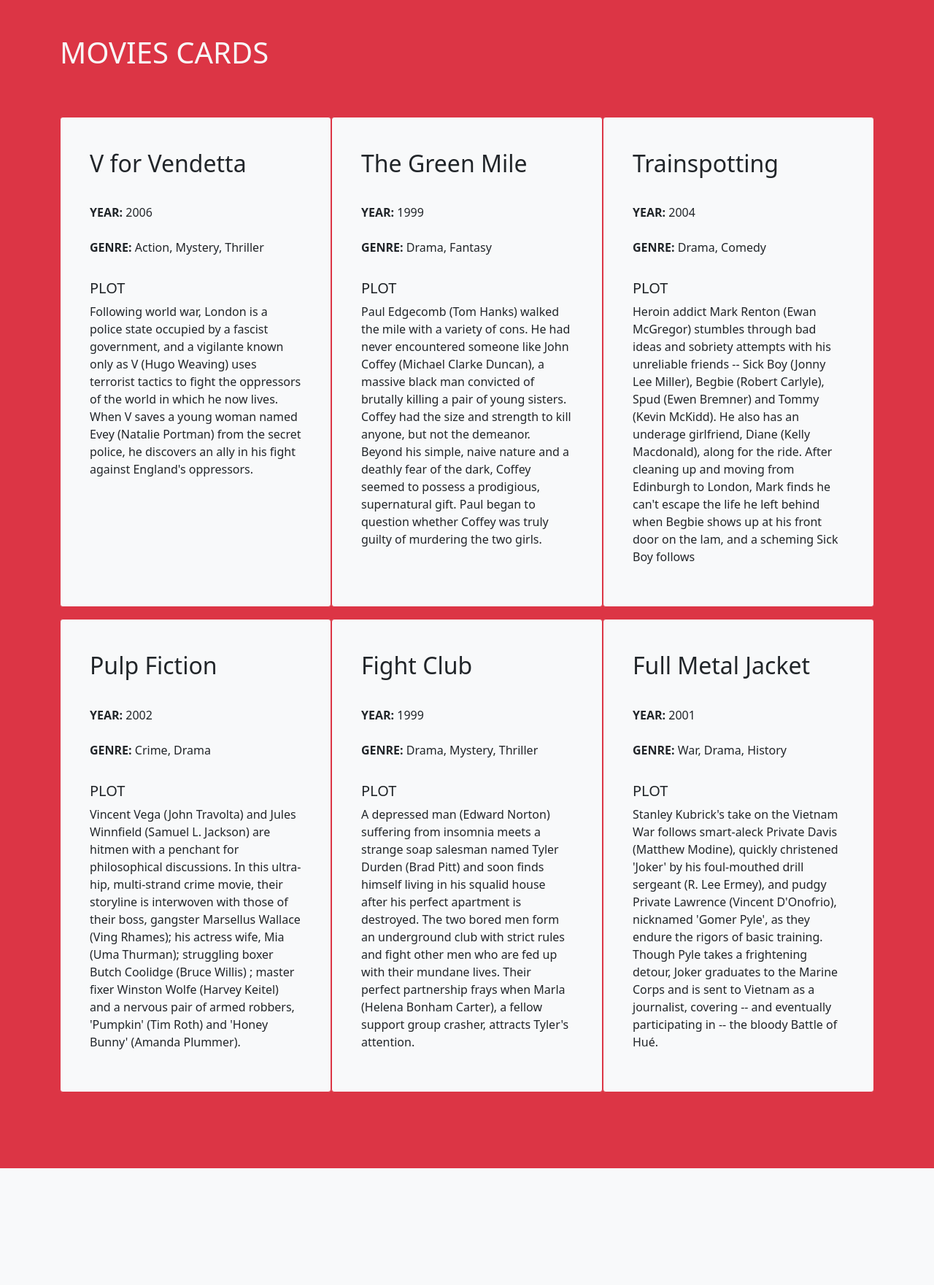
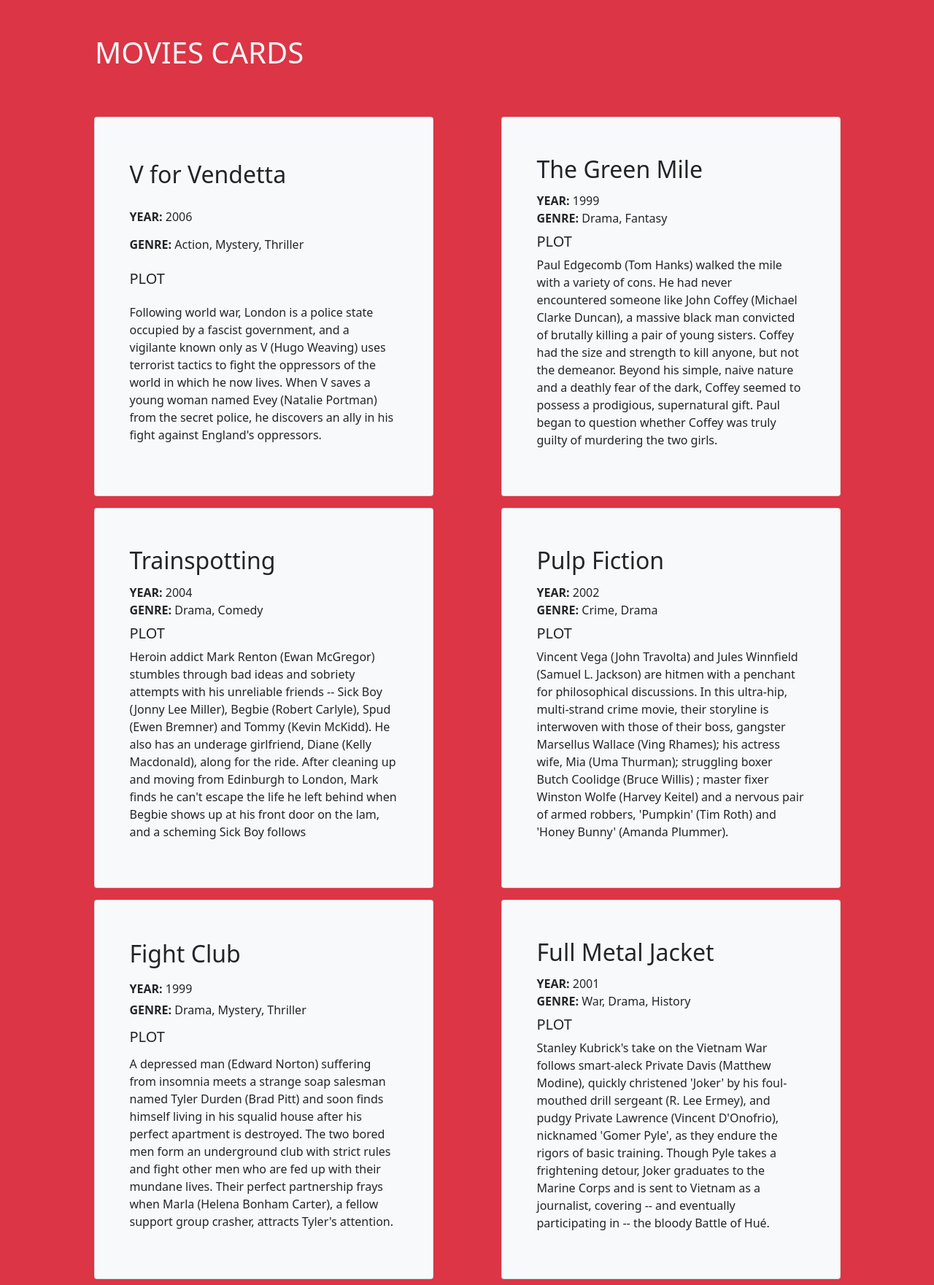
Before and after one commit to ElisaSalvatore/php-oop-1, a PHP site: page / in a window 1280 px wide. Shown: the whole page at 73% size. Before the commit the page ends 1601 px from the top, so only its background shows below. Run offline with PHP 8.4, Linux system fonts and the light colour scheme.

Commit message:
printed cards using foreach loop

```diff
--- a/index.php
+++ b/index.php
@@ -21,20 +21,25 @@ class Movie {
 
     public function getMovieInfos() {
         return
-        "<h2 class='py-1'> $this->title </h2>" . "<br>" .
-        "<div><b> YEAR: </b> $this->year </div>" . "<br>" .
-        "<div><b> GENRE: </b> $this->genre  </div>" . "<br>" .
-        "<h5 class='pt-2' my-2'>  PLOT </h5>" .
-        "<p> $this->plot </p>";
+        "<div class='card col-5 p-5 mx-auto my-2 d-flex justify-content-around bg-light'>
+            <h2 class='py-1'> $this->title </h2>
+            <div><b> YEAR: </b> $this->year </div>
+            <div><b> GENRE: </b> $this->genre </div>
+            <h5 class='pt-2' my-2'> PLOT </h5>
+            <p> $this->plot </p>
+        </div>"
+        ;
     }
 }
+$movies = [
+    new Movie("V for Vendetta", "2006", "Action, Mystery, Thriller", "Following world war, London is a police state occupied by a fascist government, and a vigilante known only as V (Hugo Weaving) uses terrorist tactics to fight the oppressors of the world in which he now lives. When V saves a young woman named Evey (Natalie Portman) from the secret police, he discovers an ally in his fight against England's oppressors."),
+    new Movie("The Green Mile", "1999", "Drama, Fantasy", "Paul Edgecomb (Tom Hanks) walked the mile with a variety of cons. He had never encountered someone like John Coffey (Michael Clarke Duncan), a massive black man convicted of brutally killing a pair of young sisters. Coffey had the size and strength to kill anyone, but not the demeanor. Beyond his simple, naive nature and a deathly fear of the dark, Coffey seemed to possess a prodigious, supernatural gift. Paul began to question whether Coffey was truly guilty of murdering the two girls. "),
+    new Movie("Trainspotting", "2004", "Drama, Comedy", "Heroin addict Mark Renton (Ewan McGregor) stumbles through bad ideas and sobriety attempts with his unreliable friends -- Sick Boy (Jonny Lee Miller), Begbie (Robert Carlyle), Spud (Ewen Bremner) and Tommy (Kevin McKidd). He also has an underage girlfriend, Diane (Kelly Macdonald), along for the ride. After cleaning up and moving from Edinburgh to London, Mark finds he can't escape the life he left behind when Begbie shows up at his front door on the lam, and a scheming Sick Boy follows"),
+    new Movie("Pulp Fiction", "2002", "Crime, Drama", "Vincent Vega (John Travolta) and Jules Winnfield (Samuel L. Jackson) are hitmen with a penchant for philosophical discussions. In this ultra-hip, multi-strand crime movie, their storyline is interwoven with those of their boss, gangster Marsellus Wallace (Ving Rhames); his actress wife, Mia (Uma Thurman); struggling boxer Butch Coolidge (Bruce Willis) ; master fixer Winston Wolfe (Harvey Keitel) and a nervous pair of armed robbers, 'Pumpkin' (Tim Roth) and 'Honey Bunny' (Amanda Plummer)."),
+    new Movie("Fight Club", "1999", "Drama, Mystery, Thriller", "A depressed man (Edward Norton) suffering from insomnia meets a strange soap salesman named Tyler Durden (Brad Pitt) and soon finds himself living in his squalid house after his perfect apartment is destroyed. The two bored men form an underground club with strict rules and fight other men who are fed up with their mundane lives. Their perfect partnership frays when Marla (Helena Bonham Carter), a fellow support group crasher, attracts Tyler's attention."),
+    new Movie("Full Metal Jacket", "2001", "War, Drama, History", "Stanley Kubrick's take on the Vietnam War follows smart-aleck Private Davis (Matthew Modine), quickly christened 'Joker' by his foul-mouthed drill sergeant (R. Lee Ermey), and pudgy Private Lawrence (Vincent D'Onofrio), nicknamed 'Gomer Pyle', as they endure the rigors of basic training. Though Pyle takes a frightening detour, Joker graduates to the Marine Corps and is sent to Vietnam as a journalist, covering -- and eventually participating in -- the bloody Battle of Hué."),
+];
 
-$vForVendetta = new Movie("V for Vendetta", "2006", "Action, Mystery, Thriller", "Following world war, London is a police state occupied by a fascist government, and a vigilante known only as V (Hugo Weaving) uses terrorist tactics to fight the oppressors of the world in which he now lives. When V saves a young woman named Evey (Natalie Portman) from the secret police, he discovers an ally in his fight against England's oppressors.");
-$theGreenMile = new Movie("The Green Mile", "1999", "Drama, Fantasy", "Paul Edgecomb (Tom Hanks) walked the mile with a variety of cons. He had never encountered someone like John Coffey (Michael Clarke Duncan), a massive black man convicted of brutally killing a pair of young sisters. Coffey had the size and strength to kill anyone, but not the demeanor. Beyond his simple, naive nature and a deathly fear of the dark, Coffey seemed to possess a prodigious, supernatural gift. Paul began to question whether Coffey was truly guilty of murdering the two girls. ");
-$trainspotting = new Movie("Trainspotting", "2004", "Drama, Comedy", "Heroin addict Mark Renton (Ewan McGregor) stumbles through bad ideas and sobriety attempts with his unreliable friends -- Sick Boy (Jonny Lee Miller), Begbie (Robert Carlyle), Spud (Ewen Bremner) and Tommy (Kevin McKidd). He also has an underage girlfriend, Diane (Kelly Macdonald), along for the ride. After cleaning up and moving from Edinburgh to London, Mark finds he can't escape the life he left behind when Begbie shows up at his front door on the lam, and a scheming Sick Boy follows");
-$pulpFiction = new Movie("Pulp Fiction", "2002", "Crime, Drama", "Vincent Vega (John Travolta) and Jules Winnfield (Samuel L. Jackson) are hitmen with a penchant for philosophical discussions. In this ultra-hip, multi-strand crime movie, their storyline is interwoven with those of their boss, gangster Marsellus Wallace (Ving Rhames); his actress wife, Mia (Uma Thurman); struggling boxer Butch Coolidge (Bruce Willis) ; master fixer Winston Wolfe (Harvey Keitel) and a nervous pair of armed robbers, 'Pumpkin' (Tim Roth) and 'Honey Bunny' (Amanda Plummer).");
-$fightClub = new Movie("Fight Club", "1999", "Drama, Mystery, Thriller", "A depressed man (Edward Norton) suffering from insomnia meets a strange soap salesman named Tyler Durden (Brad Pitt) and soon finds himself living in his squalid house after his perfect apartment is destroyed. The two bored men form an underground club with strict rules and fight other men who are fed up with their mundane lives. Their perfect partnership frays when Marla (Helena Bonham Carter), a fellow support group crasher, attracts Tyler's attention.");
-$fullMetalJacket = new Movie("Full Metal Jacket", "2001", "War, Drama, History", "Stanley Kubrick's take on the Vietnam War follows smart-aleck Private Davis (Matthew Modine), quickly christened 'Joker' by his foul-mouthed drill sergeant (R. Lee Ermey), and pudgy Private Lawrence (Vincent D'Onofrio), nicknamed 'Gomer Pyle', as they endure the rigors of basic training. Though Pyle takes a frightening detour, Joker graduates to the Marine Corps and is sent to Vietnam as a journalist, covering -- and eventually participating in -- the bloody Battle of Hué.");
 
 ?>
 
@@ -50,44 +55,14 @@ $fullMetalJacket = new Movie("Full Metal Jacket", "2001", "War, Drama, History",
 </head>
 <body class="bg-danger">
 
-    <div class="container py-5 mx-auto">
-       <h1 class="text-light">MOVIES CARDS</h1>
-        <div class="cards-container py-5 d-flex flex-wrap justify-content-between">
-            <div class="card col-4 my-2 p-4 bg-light border-danger">
-                <div class="movie-infos p-3">
-                    <?php echo $vForVendetta->getMovieInfos(); ?>
-                </div>
-            </div>
-
-            <div class="card col-4 my-2 p-4 bg-light border-danger">
-                <div class="movie-infos p-3">
-                    <?php echo $theGreenMile->getMovieInfos(); ?>
-                </div>
-            </div>
-
-            <div class="card col-4 my-2 p-4 bg-light border-danger">
-            <div class="movie-infos p-3">
-                    <?php echo $trainspotting->getMovieInfos(); ?>
-                </div>
-            </div>
-
-            <div class="card col-4 my-2 p-4 bg-light border-danger">
-                <div class="movie-infos p-3">
-                    <?php echo $pulpFiction->getMovieInfos(); ?>
-                </div>
-            </div>
-
-            <div class="card col-4 my-2 p-4 bg-light border-danger">
-                <div class="movie-infos p-3">
-                    <?php echo $fightClub->getMovieInfos(); ?>
-                </div>
-            </div>
-
-            <div class="card col-4 my-2 p-4 bg-light border-danger">
-                <div class="movie-infos p-3">
-                    <?php echo $fullMetalJacket->getMovieInfos(); ?>
-                </div>
-            </div>
+    <div class="container mx-auto">
+       <h1 class="text-light p-5">MOVIES CARDS</h1>
+        <div class="cards-container d-flex flex-wrap justify-content-beween">
+            <?php
+                foreach ($movies as $movie) {
+                    echo $movie->getMovieInfos();
+                }
+            ?>
         </div>
     </div>
 
```
